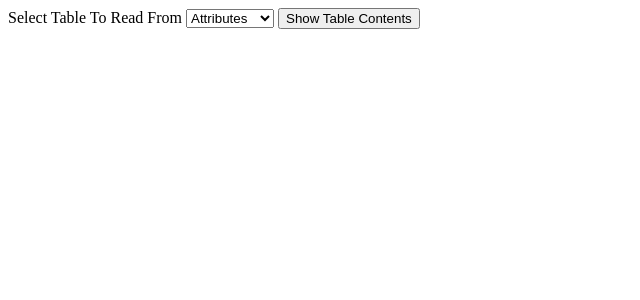
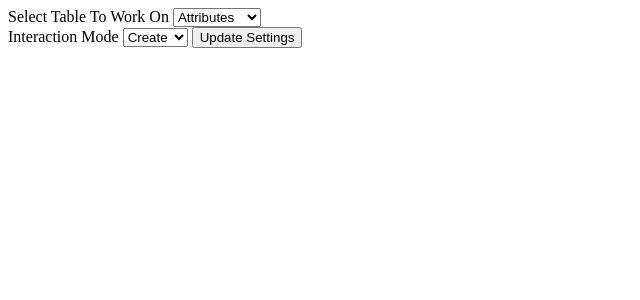
Before and after one commit to ToaoMCL/item-project, a Flask app: template application/templates/interface.html in a window 1280 px wide. Shown: the top 300 px of the page, without its empty margins (0-640 px from the left). Run offline with Flask 2, Linux system fonts and the light colour scheme; the template is opened without the code that fills it: values that come from a table or form of the project are taken from there, others are empty.

Commit message:
Create menu implemented no functionality yet

```diff
--- a/application/forms.py
+++ b/application/forms.py
@@ -1,9 +1,24 @@
 from flask import Flask, render_template, request
 from flask_wtf import FlaskForm
-from wtforms import StringField, SubmitField, SelectField
+from wtforms import StringField, IntegerField, SubmitField, SelectField
 
 
 
-class ReadItemTypesForm(FlaskForm):
-    active_table = SelectField("Select Table To Read From", choices=["Attributes", "Item Types", "Items"])
-    submit = SubmitField("Show Table Contents")
+class InstructionDefenitionForm(FlaskForm):
+    active_table = SelectField("Select Table To Work On", choices=["Attributes", "Item Types", "Items"])
+    mode_select = SelectField("Interaction Mode", choices=["Create", "Read", "Update", "Delete"])
+    submit = SubmitField("Update Settings")
+
+class CreateAttributeForm(FlaskForm):
+    attribute_name = StringField("Attribute Name")
+    attribute_description = StringField("Attribute Description")
+    submit = SubmitField("Create New Attribute")
+
+class CreateItemTypeForm(FlaskForm):
+    item_type_name = StringField("Item Type Name")
+    submit = SubmitField("Create New Item Type")
+
+class CreateItemForm(FlaskForm):
+    item_name = StringField("Item Name")
+    item_type = IntegerField("Item Type ID")
+    submit = SubmitField("Create New Item")
--- a/application/templates/interface.html
+++ b/application/templates/interface.html
@@ -5,19 +5,44 @@
 </head>
 
 <body>
-    <div class='form'>
-        <form method='POST' action=''>
+    <div class="form">
+        <form method="POST" action="">
             {{ form.hidden_tag() }}
-            {{ form.active_table.label }} {{ form.active_table}}
+            {{ form.active_table.label }} {{ form.active_table}} <br>
             {{ form.mode_select.label }} {{ form.mode_select }}
             {{ form.submit }}
-            <br>
+            <br> <br>
             {% if form.mode_select.data == "Read" %}
                 {% for r in message %}
                     {{r}} <br>
                 {% endfor %}
             {% elif form.mode_select.data == "Create" %}
-                Create
+                {% if form.active_table.data == "Item Types" %}
+                    <div class="create_form">
+                        <form method="POST" action="">
+                            {{ create_form.item_type_name.label }} {{ create_form.item_type_name }} <br>
+                            {{ create_form.submit }}
+                        </form>
+                    </div>
+                {% elif form.active_table.data == "Attributes" %}
+                    <div class="create_form">
+                        <form method="POST" action="">
+                            {{ create_form.attribute_name.label }} {{ create_form.attribute_name }} <br>
+                            {{ create_form.attribute_description.label }} {{ create_form.attribute_description }} <br>
+                            {{ create_form.submit }}
+                        </form>
+                    </div>
+                {% elif form.active_table.data == "Items" %}
+                    <div class="create_form">
+                        <form method="POST" action="">
+                            {{ create_form.item_name.label }} {{ create_form.item_name }} <br>
+                            {{ create_form.item_type.label }} {{ create_form.item_type }} <br>
+                            {{ create_form.submit }}
+                        </form>
+                    </div>
+
+                {% endif %}
+
             {% elif form.mode_select.data == "Update" %}
                 Update
             {% elif form.mode_select.data == "Delete" %}
```
Also changed, not shown: application/routes.py (+11 -7 lines).
